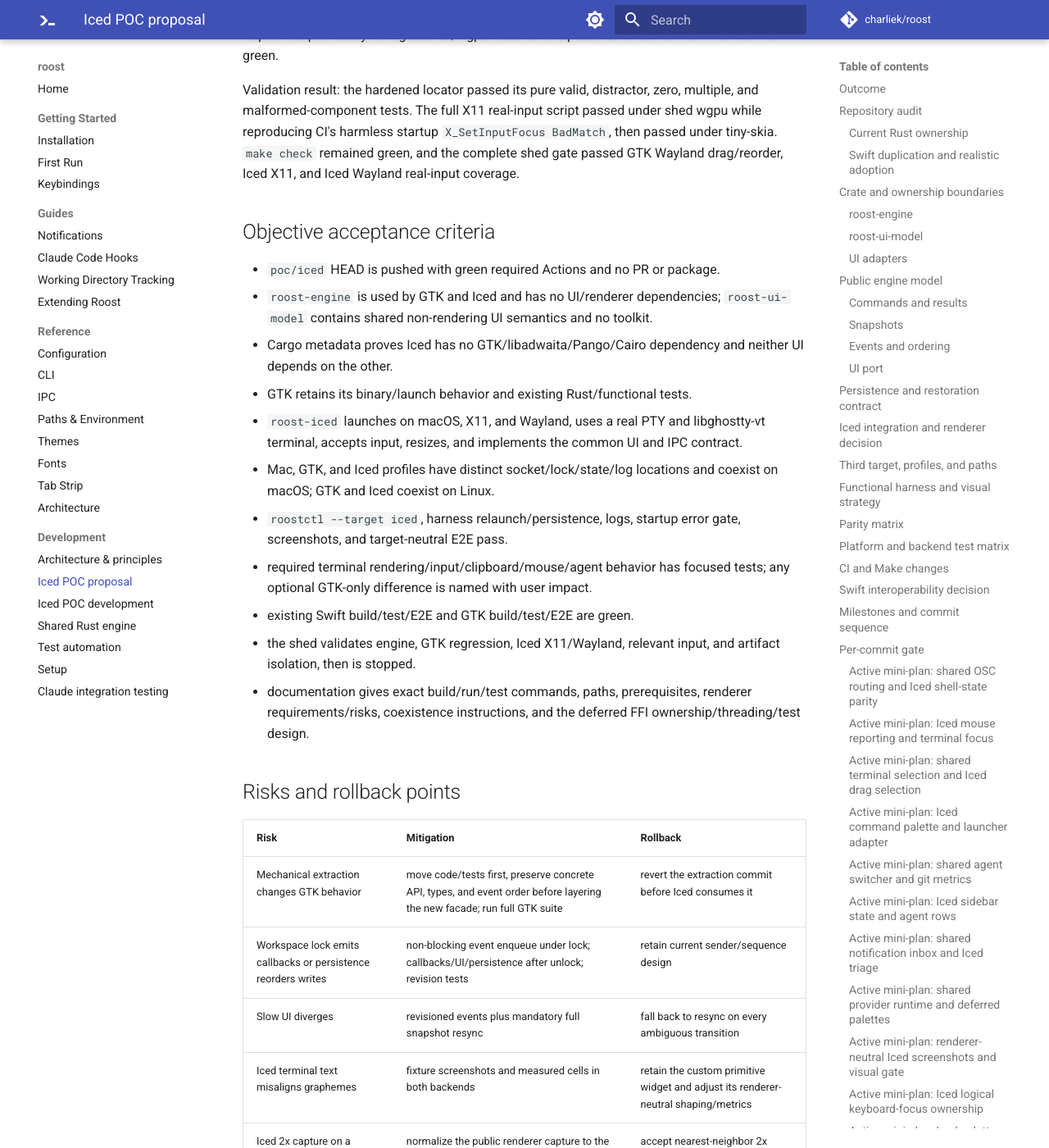
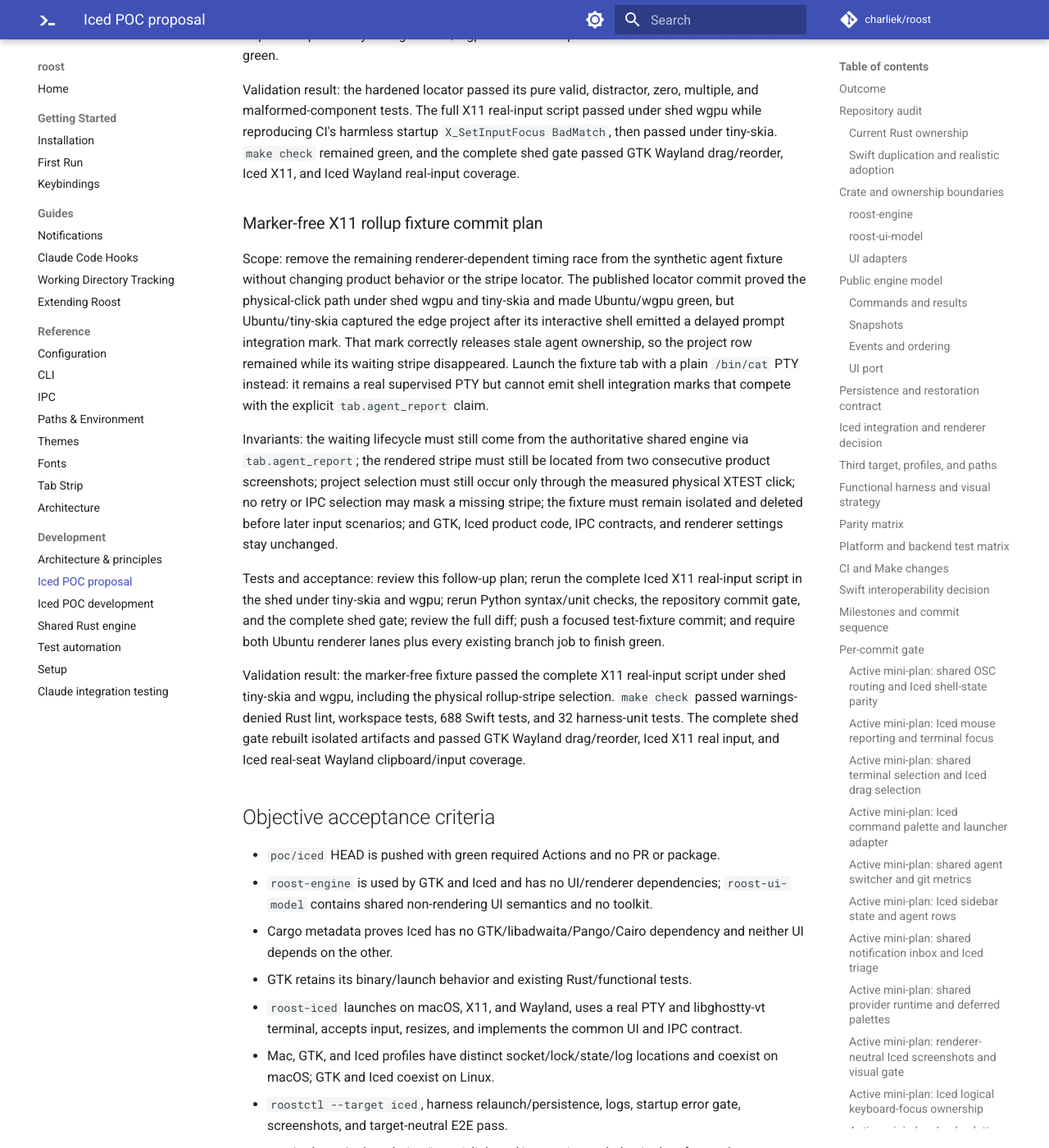
Before and after one commit to charliek/roost, an MkDocs documentation site: the page built from docs/development/iced-poc-plan.md, in a window 1280 px wide and 1400 px high, scrolled down 40542 px. Shown: the whole window at 82% size. Built offline with MkDocs 1.6.1 and Material for MkDocs 9.7.7, drawn with Linux system fonts in a browser that asks for light colours; comment, search, counter and statistics services are not loaded.

Commit message:
test(iced): isolate rollup agent fixture

```diff
--- a/docs/development/iced-poc-plan.md
+++ b/docs/development/iced-poc-plan.md
@@ -1667,6 +1667,39 @@
 green, and the complete shed gate passed GTK Wayland drag/reorder, Iced X11,
 and Iced Wayland real-input coverage.
 
+### Marker-free X11 rollup fixture commit plan
+
+Scope: remove the remaining renderer-dependent timing race from the synthetic
+agent fixture without changing product behavior or the stripe locator. The
+published locator commit proved the physical-click path under shed wgpu and
+tiny-skia and made Ubuntu/wgpu green, but Ubuntu/tiny-skia captured the edge
+project after its interactive shell emitted a delayed prompt integration mark.
+That mark correctly releases stale agent ownership, so the project row remained
+while its waiting stripe disappeared. Launch the fixture tab with a plain
+`/bin/cat` PTY instead: it remains a real supervised PTY but cannot emit shell
+integration marks that compete with the explicit `tab.agent_report` claim.
+
+Invariants: the waiting lifecycle must still come from the authoritative shared
+engine via `tab.agent_report`; the rendered stripe must still be located from
+two consecutive product screenshots; project selection must still occur only
+through the measured physical XTEST click; no retry or IPC selection may mask a
+missing stripe; the fixture must remain isolated and deleted before later input
+scenarios; and GTK, Iced product code, IPC contracts, and renderer settings stay
+unchanged.
+
+Tests and acceptance: review this follow-up plan; rerun the complete Iced X11
+real-input script in the shed under tiny-skia and wgpu; rerun Python syntax/unit
+checks, the repository commit gate, and the complete shed gate; review the full
+diff; push a focused test-fixture commit; and require both Ubuntu renderer lanes
+plus every existing branch job to finish green.
+
+Validation result: the marker-free fixture passed the complete X11 real-input
+script under shed tiny-skia and wgpu, including the physical rollup-stripe
+selection. `make check` passed warnings-denied Rust lint, workspace tests, 688
+Swift tests, and 32 harness-unit tests. The complete shed gate rebuilt isolated
+artifacts and passed GTK Wayland drag/reorder, Iced X11 real input, and Iced
+real-seat Wayland clipboard/input coverage.
+
 ## Objective acceptance criteria
 
 - `poc/iced` HEAD is pushed with green required Actions and no PR or package.
```
Also changed, not shown: 1 other file.
